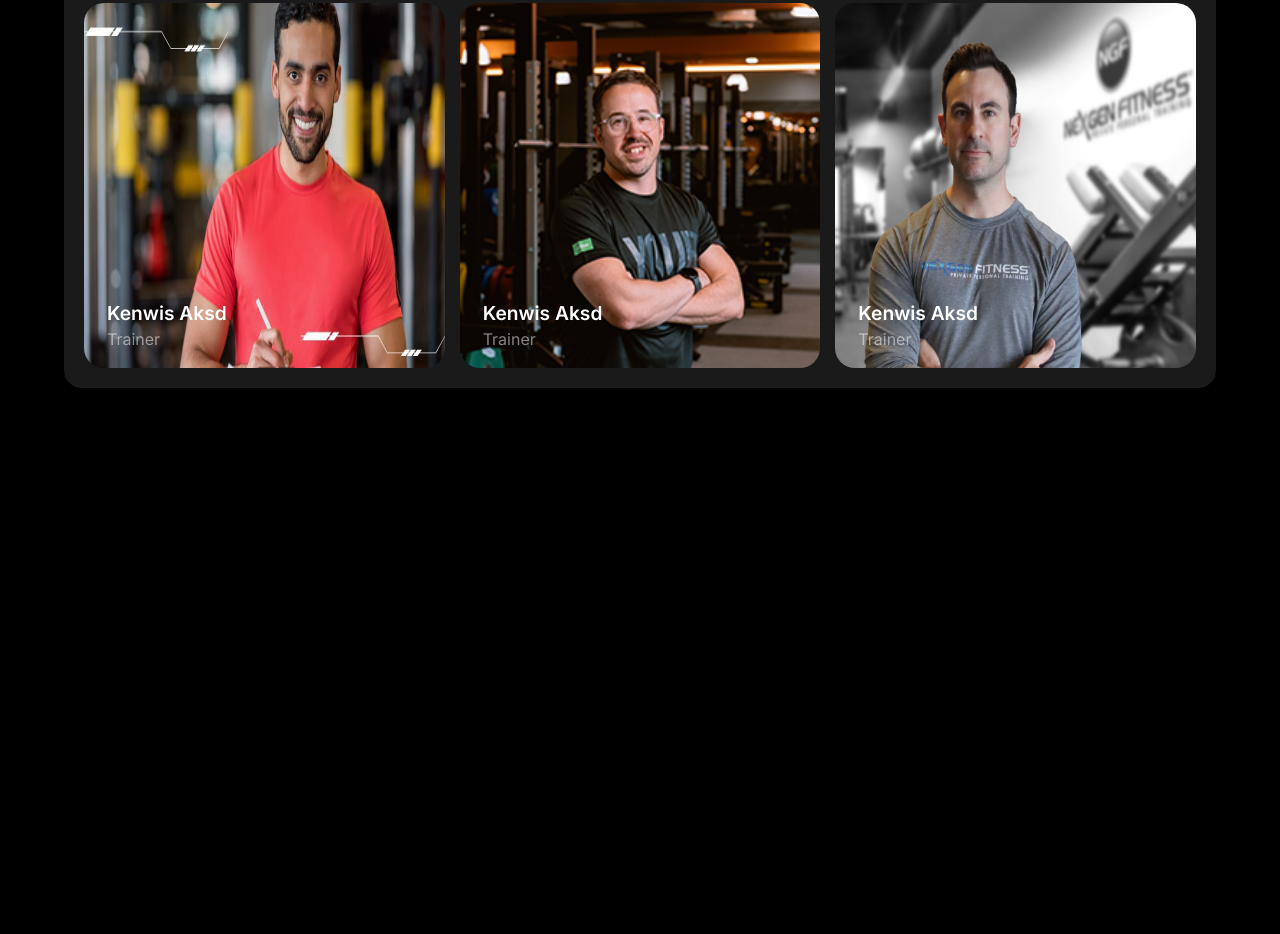
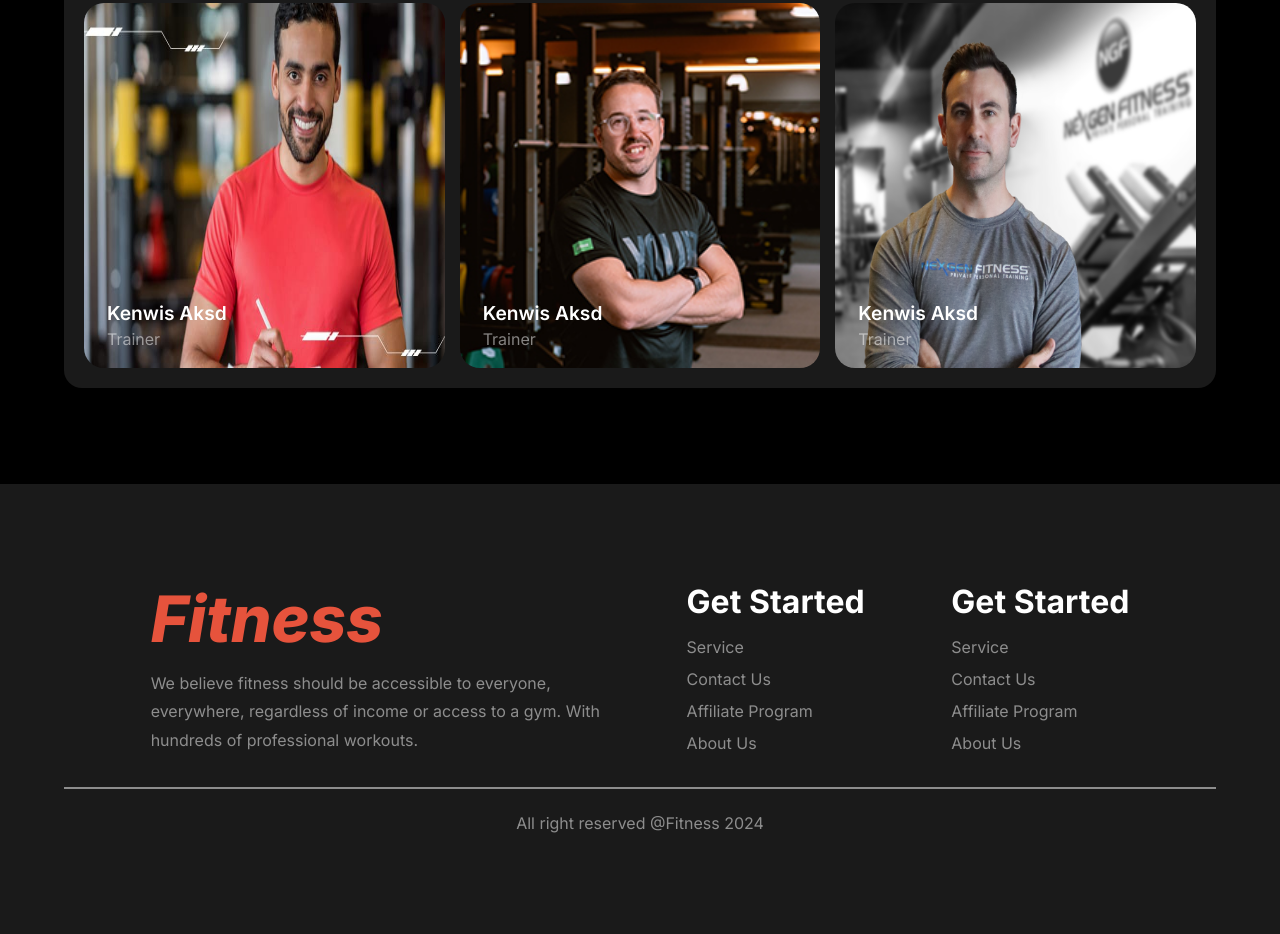
Before and after one commit to kowserahmed121/B10A2-versatile-layout, a plain HTML site: page index.html in a window 1280 px wide. Shown: the part 4296-5230 px from the top of the page. Before the commit the page ends 4716 px from the top, so only its background shows below. Drawn offline with Linux system fonts and the light colour scheme.

Commit message:
complete desktop design container

```diff
--- a/css/style.css
+++ b/css/style.css
@@ -51,7 +51,7 @@ h2 {
 .run-extra-container,
 .traning-section-container,
 .bmi-calculator-section,
-.our-team-container{
+.our-team-container {
   margin-top: 6rem;
 }
 
@@ -280,7 +280,7 @@ h2 {
   width: 50%;
 } */
 
-.bmi-calculator-input p{
+.bmi-calculator-input p {
   margin-bottom: 30px;
   margin-top: 10px;
 }
@@ -323,7 +323,7 @@ input {
   border: none;
 }
 
-.img-div img{
+.img-div img {
   width: 100%;
   height: 100%;
   border-radius: 20px;
@@ -335,22 +335,76 @@ input {
   gap: 15px;
   margin-top: 80px;
   border-radius: 18px;
-background: rgba(255, 255, 255, 0.1);
-padding: 20px;
+  background: rgba(255, 255, 255, 0.1);
+  padding: 20px;
+  margin-bottom: 6rem;
 }
 
-.img-text h4{
+.img-text h4 {
   color: var(--heading-color);
   font-size: 1.2rem;
   font-weight: 600;
 }
 
-.img-div{
+.img-div {
   position: relative;
 }
 
-.img-text{
+.img-text {
   position: absolute;
   bottom: 14px;
   left: 23px;
 }
+
+/* footer container section  */
+
+footer{
+  padding: 4rem 0;
+  background: rgba(255, 255, 255, 0.1);
+}
+.footer-container {
+  justify-content: space-evenly;
+  align-items: center;
+}
+
+.fitness-name h1 {
+  color: var(--btn-color);
+  font-style: italic;
+  font-size: 4rem;
+  font-weight: 800;
+  margin-bottom: 12px;
+}
+
+.fitness-option h4 {
+  color: var(--heading-color);
+  font-size: 2rem;
+  font-weight: 700;
+  margin-bottom: 16px;
+}
+
+.fitness-option ul{
+  display: flex;
+  flex-direction: column;
+  gap: 12px;
+}
+.fitness-option ul li{
+  list-style: none;
+}
+
+.fitness-option li a{
+  color: var(--paragraph-color);
+  text-decoration: none;
+}
+
+.hr-footer{
+  text-align: center;
+  color: var(--paragraph-color);
+}
+
+.hr-footer p{
+  margin-top: 20px;
+}
+
+.hr-footer hr{
+  border: 1px solid var(--paragraph-color);
+}
--- a/index.html
+++ b/index.html
@@ -203,5 +203,35 @@
             </div>
            </section>
     </main>
+    <footer>
+        <div class="footer-container display-flex container">
+            <div class="fitness-name">
+                <h1>Fitness</h1>
+                <p>We believe fitness should be accessible to everyone, <br> everywhere, regardless of income or access to a gym. With <br> hundreds of professional workouts.</p>
+            </div>
+            <div class="fitness-option">
+                <h4>Get Started</h4>
+                <ul>
+                    <li><a href="#">Service</a></li>
+                    <li><a href="#">Contact Us</a></li>
+                    <li><a href="#">Affiliate Program</a></li>
+                    <li><a href="#">About Us</a></li>
+                </ul>
+            </div>
+            <div class="fitness-option">
+                <h4>Get Started</h4>
+                <ul>
+                    <li><a href="#">Service</a></li>
+                    <li><a href="#">Contact Us</a></li>
+                    <li><a href="#">Affiliate Program</a></li>
+                    <li><a href="#">About Us</a></li>
+                </ul>
+            </div>
+        </div>
+       <div class="hr-footer container">
+        <hr>
+        <p>All right reserved @Fitness 2024</p>
+       </div>
+    </footer>
 </body>
 </html>
```
